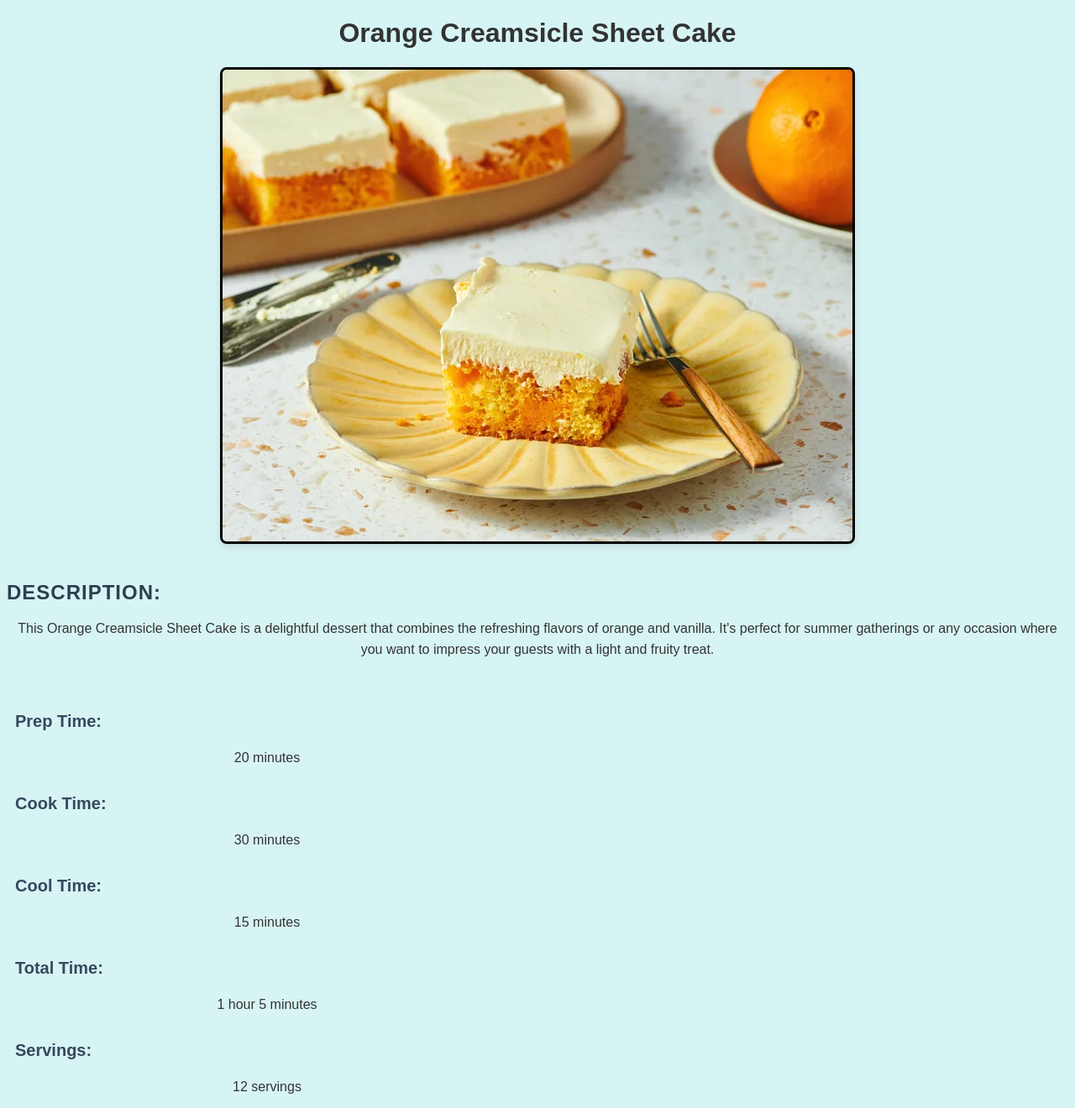
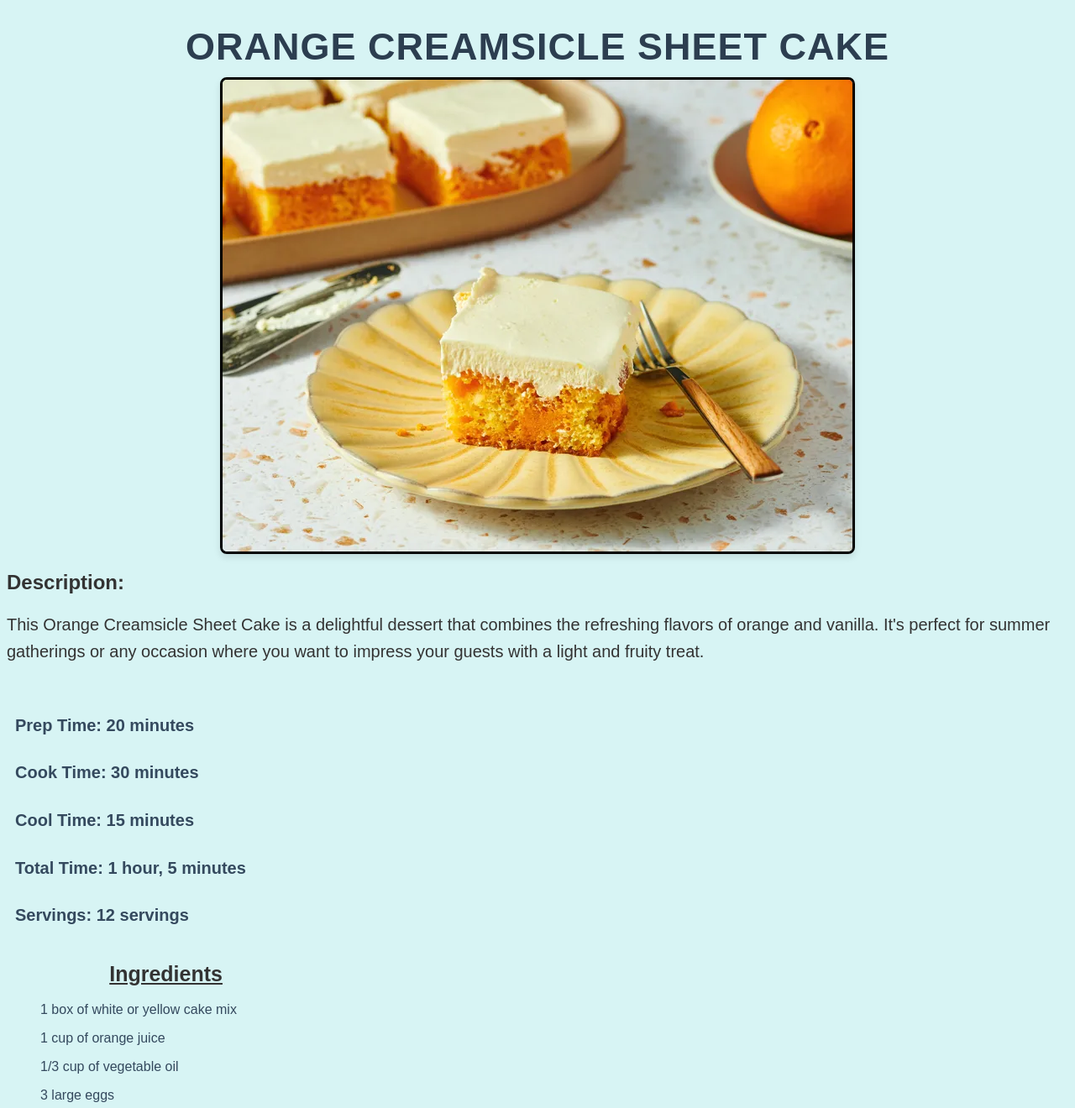
Before and after one commit to agile-learning-institute/member-erin-recipes, a plain HTML site: page recipes/orange-creamsicle-sheet-cake.html in a window 1280 px wide. Shown: the top 1320 px of the page at 84% size. Drawn offline with Linux system fonts and the light colour scheme.

Commit message:
Added some classes to my html pages and added specific styles to make things look tighter

```diff
--- a/recipes/orange-creamsicle-sheet-cake.html
+++ b/recipes/orange-creamsicle-sheet-cake.html
@@ -7,7 +7,7 @@
     <title>Orange Creamsicle Sheet Cake</title>
   </head>
   <body>
-    <h1>Orange Creamsicle Sheet Cake</h1>
+    <h1 class="title">Orange Creamsicle Sheet Cake</h1>
 
     <img
       src="../pics/orange-crmsicle-pic.webp"
@@ -23,24 +23,19 @@
     </p>
 
     <div class="recipe-details-box">
-      <h4>Prep Time:</h4>
-      <p>20 minutes</p>
+      <h4>Prep Time: 20 minutes</h4>
 
-      <h4>Cook Time:</h4>
-      <p>30 minutes</p>
+      <h4>Cook Time: 30 minutes</h4>
 
-      <h4>Cool Time:</h4>
-      <p>15 minutes</p>
+      <h4>Cool Time: 15 minutes</h4>
 
-      <h4>Total Time:</h4>
-      <p>1 hour 5 minutes</p>
+      <h4>Total Time: 1 hour, 5 minutes</h4>
 
-      <h4>Servings:</h4>
-      <p>12 servings</p>
+      <h4>Servings: 12 servings</h4>
     </div>
 
     <div id="#ingredients-box">
-      <h2>Ingredients</h2>
+      <h2 class="ingredients">Ingredients</h2>
       <ul>
         <li>1 box of white or yellow cake mix</li>
         <li>1 cup of orange juice</li>
@@ -57,7 +52,8 @@
       </ul>
     </div>
 
-    <h2>Directions</h2>
+    <div class="directions-box">
+    <h2 class="directions">Directions</h2>
     <ol>
       <li>
         Preheat the oven to 350°F (175°C). Spray a 9x13-inch pan with nonstick
@@ -86,13 +82,16 @@
       <li>Spread mixture over cooled cake and refrigerate overnight.</li>
       <li>Serve and enjoy your Orange Creamsicle Sheet Cake!</li>
     </ol>
+    </div>
 
-    <h2>Nutrition Facts</h2>
+    <div class="nutrition-box">
+    <h2 class="nutrition">Nutrition Facts</h2>
     <p>Servings per recipe: 16</p>
     <p>Calories: 231</p>
     <p>Fat: 11g</p>
     <p>Carbohydrates: 31g</p>
     <p>Protein: 3g</p>
+    </div>
 
     <a href="../index.html">Home</a>
   </body>
--- a/style.css
+++ b/style.css
@@ -1,24 +1,19 @@
 body {
   background-color: rgb(215, 244, 244);
-  text-align: center;
+  /* text-align: center; */
   font-family: Arial, sans-serif;
   color: #333;
 }
 
-.recipe-details-box {
-  /* border: 2px solid black; */
-  max-width: 600px;
-  /* margin: 0 auto; */
-  padding: 10px;
-  /* background-color: rgba(0, 0, 0, 0.05); */
-  /* box-shadow: 0 4px 8px rgba(0, 0, 0, 0.1); */
-  font-family: Arial, sans-serif;
-  font-size: 16px;
-  line-height: 1.5;
-  margin-top: 20px;
-  margin-bottom: 20px;
-  transition: transform 0.2s ease-in-out;
-  text-align: left;
+.title {
+  color: #2c3e50;
+  font-size: 45px;
+  margin-bottom: 10px;
+  text-align: center;
+  font-weight: bold;
+  text-transform: uppercase;
+  letter-spacing: 1px;
+  transition: color 0.3s ease;
 }
 
 img {
@@ -29,16 +24,67 @@ img {
   box-shadow: 0 4px 8px rgba(0, 0, 0, 0.1);
   margin-bottom: 20px;
   transition: transform 0.3s ease;
+  margin-left: auto;
+  margin-right: auto;
+  display: block;
+}
+
+.description-box {
+  max-width: 600px;
+  margin: 0 auto;
+  padding: 10px;
+  background-color: rgba(255, 255, 255, 0.8);
+  border-radius: 10px;
+  box-shadow: 0 4px 8px rgba(0, 0, 0, 0.1);
+  line-height: 1.5;
+  margin-top: 20px;
+}
+
+.description {
+  font-size: 25px;
+  margin-bottom: 20px;
+  text-align: center;
+  font-weight: bold;
+  line-height: 1.6;
+  transition: color 0.3s ease;
+}
+
+.recipe-details-box,
+.ingredients-box,
+.directions-box,
+.nutrition-box {
+  /* border: 2px solid black; */
+  max-width: 600px;
+  /* margin: 0 auto; */
+  padding: 10px;
+  /* background-color: rgba(0, 0, 0, 0.05); */
+  /* box-shadow: 0 4px 8px rgba(0, 0, 0, 0.1); */
+  /* font-family: Arial, sans-serif; */
+  /* font-size: 16px; */
+  line-height: 1.5;
+  margin-top: 20px;
+  margin-bottom: 20px;
+  transition: transform 0.2s ease-in-out;
+  text-align: left;
 }
 
 p {
   color: #333;
-  font-size: 16px;
+  font-size: 20px;
   line-height: 1.6;
   margin-bottom: 15px;
-  text-align: center;
+  /* text-align: center; */
   font-weight: 400;
   transition: color 0.3s ease;
+}
+
+.ingredients, .directions, .nutrition, .recipe-details {
+  font-size: 25px;
+  margin-bottom: 10px;
+  text-align: center;
+  font-weight: bold;
+  max-width: 30%;
+  text-decoration: underline;
 }
 
 ul {
@@ -49,7 +95,15 @@ ul {
 ol {
   text-align: left;
 }
-h2 {
+
+li {
+  color: #34495e;
+  font-size: 16px;
+  margin-bottom: 10px;
+  line-height: 1.5;
+}
+
+/* h2 {
   color: #2c3e50;
   font-size: 24px;
   margin-bottom: 10px;
@@ -58,7 +112,7 @@ h2 {
   text-transform: uppercase;
   letter-spacing: 1px;
   transition: color 0.3s ease;
-}
+} */
 
 h4 {
   color: #34495e;
```
Also changed, not shown: recipes/chicken-broccoli-stir-fry.html (+5 -1 lines), recipes/flourless-chocolate-lava-cake.html (+3 -3 lines).
